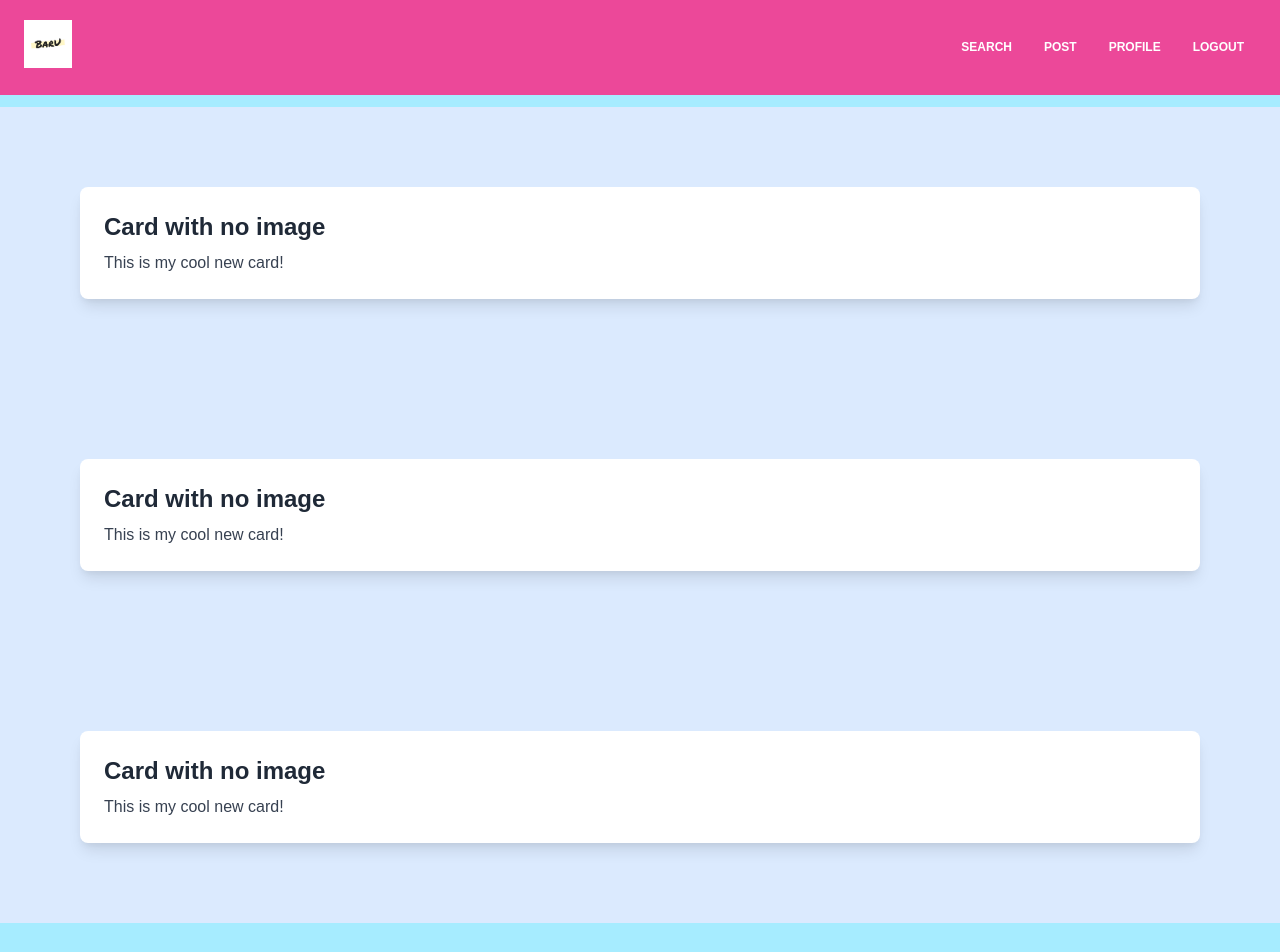
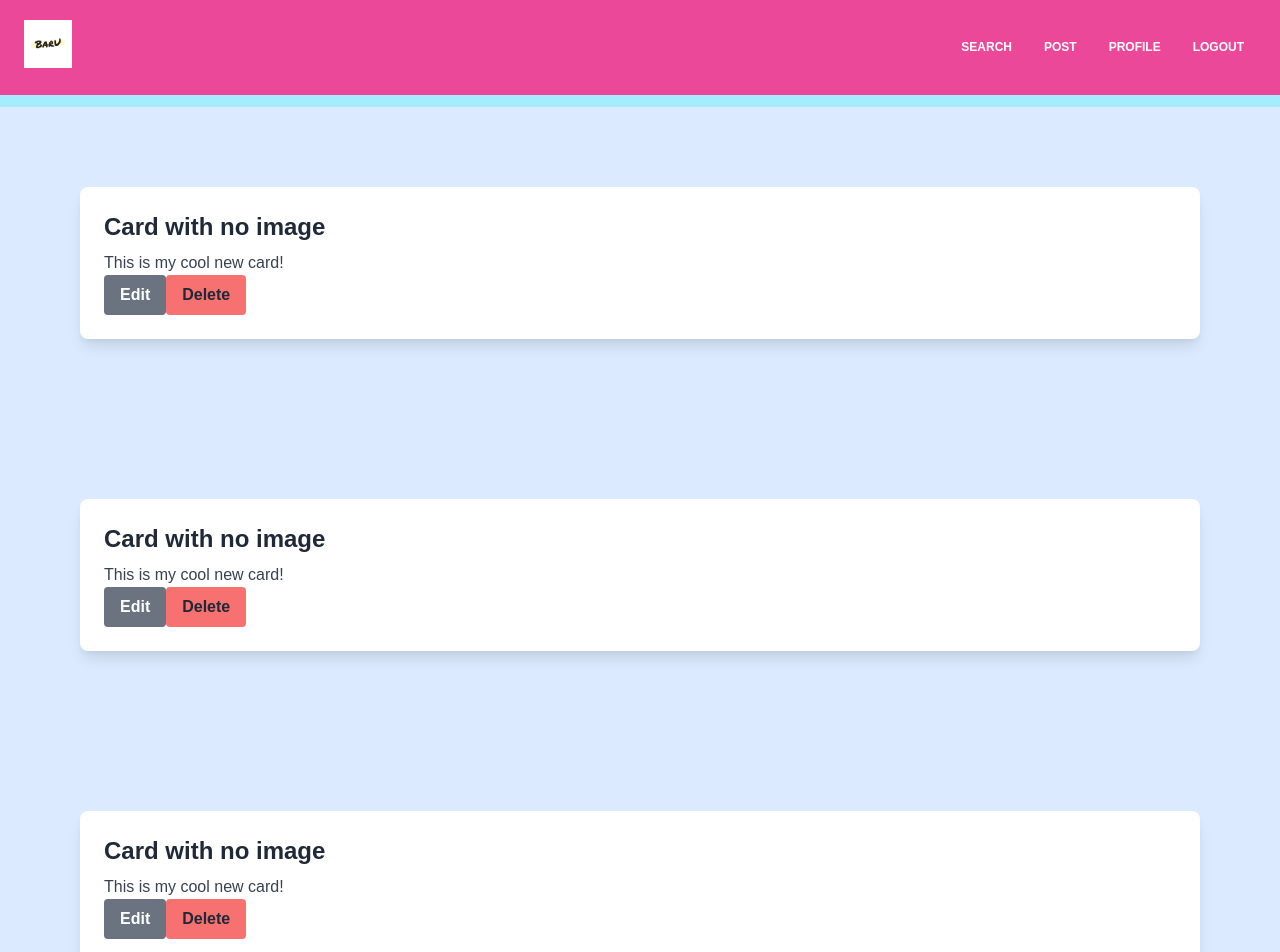
Before and after one commit to UseTheHill/BarU, a React (Create React App) app in the folder client/: page /profile in a window 1280 px wide. Shown: the top 952 px of the page. Before the commit the page ends 923 px from the top, so only its background shows below. Built offline with nearby package versions, Linux system fonts and the light colour scheme; no server answers.

Commit message:
added buttons to profile page

```diff
--- a/client/src/pages/ProfilePage/index.js
+++ b/client/src/pages/ProfilePage/index.js
@@ -1,28 +1,55 @@
 import React from "react";
 import logo from "../../BarU-logo.png";
 
-function ProfilePageScreen () {
-    return(
+function ProfilePageScreen() {
+  return (
     <div>
       <div class="p-20 bg-blue-100">
         <div class="bg-white p-6 rounded-lg shadow-lg">
-    <h2 class="text-2xl font-bold mb-2 text-gray-800">Card with no image</h2>
+          <h2 class="text-2xl font-bold mb-2 text-gray-800">
+            Card with no image
+          </h2>
           <p class="text-gray-700">This is my cool new card!</p>
+          <button class="bg-gray-500 hover:bg-gray-700 text-white font-bold py-2 px-4 rounded space-x-2 md:space-x-8">
+            Edit
+          </button>
+
+          <button class="bg-red-400 hover:bg-red-500 text-gray-800 font-bold py-2 px-4 rounded space-x-2 md:space-x-8">
+            Delete
+          </button>
         </div>
       </div>
       <div class="p-20 bg-blue-100">
         <div class="bg-white p-6 rounded-lg shadow-lg">
-    <h2 class="text-2xl font-bold mb-2 text-gray-800">Card with no image</h2>
+          <h2 class="text-2xl font-bold mb-2 text-gray-800">
+            Card with no image
+          </h2>
           <p class="text-gray-700">This is my cool new card!</p>
+          <button class="bg-gray-500 hover:bg-gray-700 text-white font-bold py-2 px-4 rounded space-x-2 md:space-x-8">
+            Edit
+          </button>
+
+          <button class="bg-red-400 hover:bg-red-500 text-gray-800 font-bold py-2 px-4 rounded space-x-2 md:space-x-8">
+            Delete
+          </button>
         </div>
       </div>
       <div class="p-20 bg-blue-100">
         <div class="bg-white p-6 rounded-lg shadow-lg">
-    <h2 class="text-2xl font-bold mb-2 text-gray-800">Card with no image</h2>
+          <h2 class="text-2xl font-bold mb-2 text-gray-800">
+            Card with no image
+          </h2>
           <p class="text-gray-700">This is my cool new card!</p>
+          <button class="bg-gray-500 hover:bg-gray-700 text-white font-bold py-2 px-4 rounded space-x-2 md:space-x-8">
+            Edit
+          </button>
+
+          <button class="bg-red-400 hover:bg-red-500 text-gray-800 font-bold py-2 px-4 rounded space-x-2 md:space-x-8">
+            Delete
+          </button>
         </div>
       </div>
     </div>
-    )
+  );
 }
 export default ProfilePageScreen;
```
Lines whose indentation alone changed are shown as unchanged.
